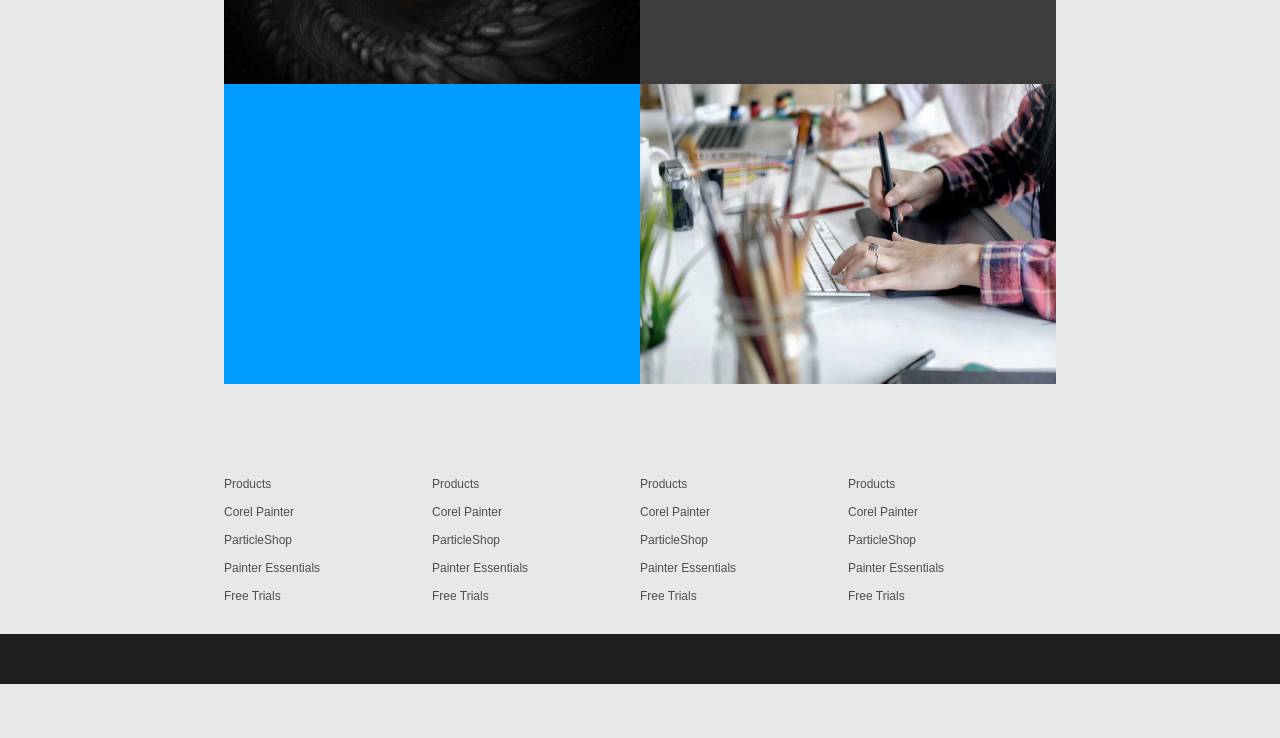
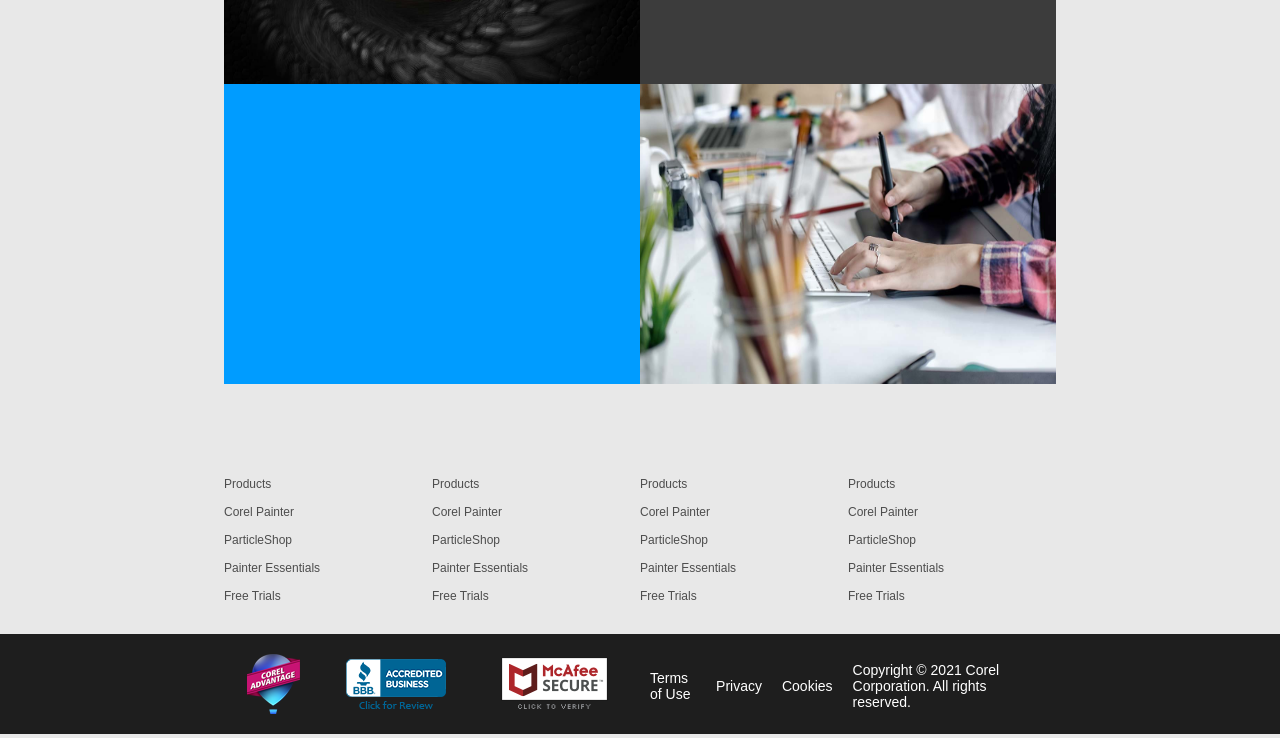
Before and after one commit to marongiu/sass-painter, a website: page index.html in a window 1280 px wide. Shown: the part 1651-2389 px from the top of the page. Before the commit the page ends 2335 px from the top, so only its background shows below. Drawn offline with Linux system fonts and the light colour scheme.

Commit message:
Fine esercizio (da perfezionare)

```diff
--- a/index.html
+++ b/index.html
@@ -203,7 +203,25 @@
   </main>
 
   <footer>
-
+    <div class="container">
+      <div class="footer-info">
+        <div class="brand">
+          <ul>
+            <li><img src="./img/corelAdvantage.png" alt=""></li>
+            <li><img src="./img/logo-bbb.png" alt=""></li>
+            <li><img src="./img/101.png" alt=""></li>
+          </ul>
+        </div>
+        <div class="copyright">
+          <ul>
+            <li><a href="">Terms of Use</a></li>
+            <li><a href="">Privacy</a></li>
+            <li><a href="">Cookies </a></li>
+            <li>Copyright © 2021 Corel Corporation. All rights reserved.</li>
+          </ul>
+        </div>
+      </div>
+    </div>
   </footer>
 
 </body>
--- a/src/scss/partials/_footer.scss
+++ b/src/scss/partials/_footer.scss
@@ -1,5 +1,41 @@
 footer {
   background: $lightblack;
   width: 100%;
-  height: 50px;
+  height: 100px;
+
+  .container {
+    .footer-info {
+      display: flex;
+      justify-content: center;
+      align-items: center;
+      .brand {
+        padding: $pd-2 0;
+        width: 50%;
+        ul {
+          display: flex;
+          justify-content: space-around;
+          align-items: center;
+        }
+      }
+
+      .copyright {
+          width: 50%;
+          padding: $pd-2 0;
+        ul {
+          display: flex;
+          justify-content: center;
+          align-items: center;
+
+          li {
+            color: $white;
+            padding: 0 $pd-1;
+            font-size: 14px;
+            a {
+              color: $white;
+            }
+          }
+        }
+      }
+    }
+    }
 }
```
Also changed, not shown: dist/master.css.
